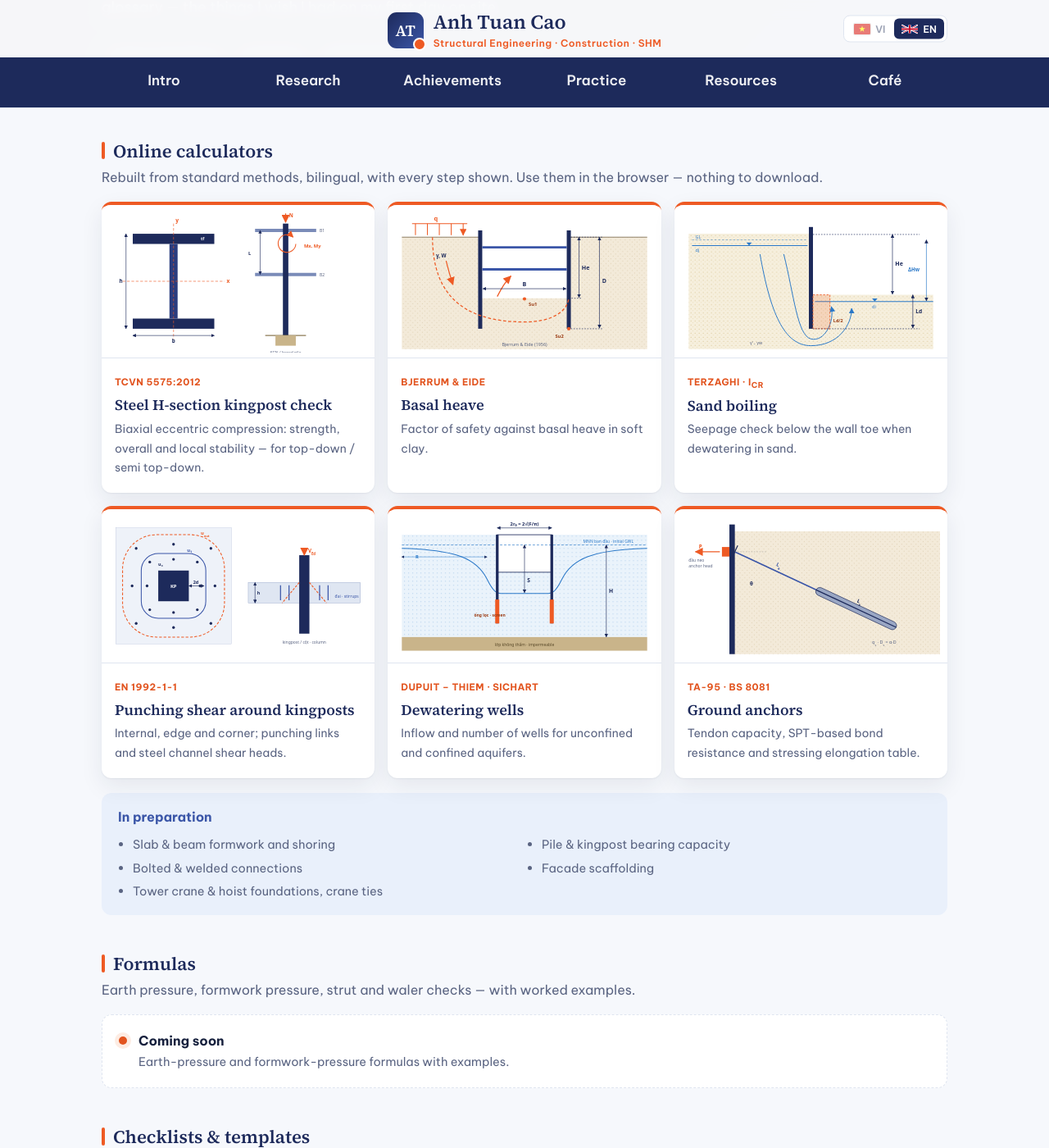
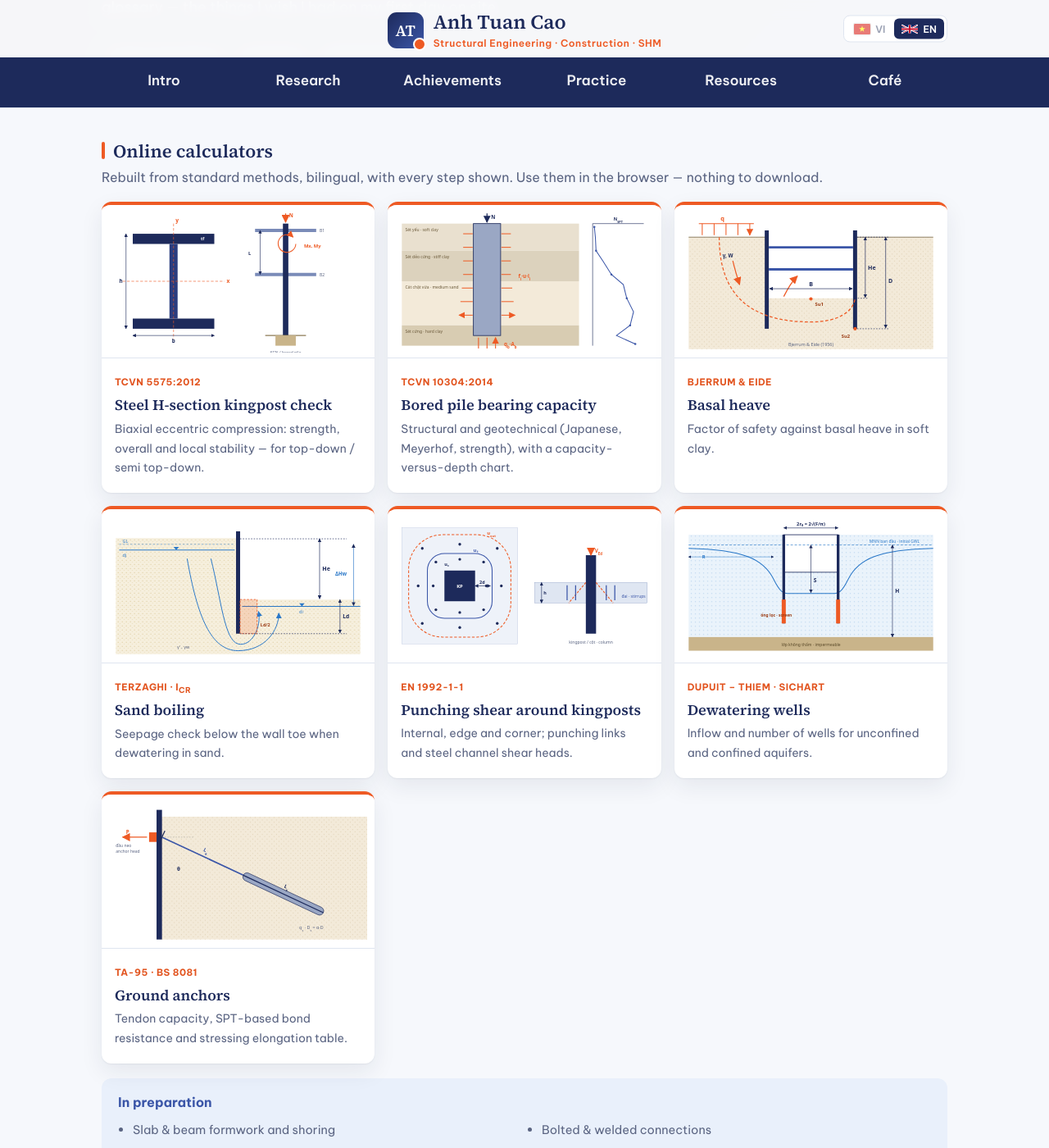
Before and after one commit to anhtuan-cao/anhtuan-cao.github.io, a Jekyll site: the page built from resources/index.html, in a window 1280 px wide and 1400 px high, scrolled down 338 px. Shown: the whole window at 82% size. Built offline with Jekyll 4.4.1, drawn with Linux system fonts in a browser that asks for light colours.

Commit message:
Add files via upload

```diff
--- a/assets/js/tools/tool-ui.js
+++ b/assets/js/tools/tool-ui.js
@@ -41,7 +41,7 @@
     var rs = f.querySelector('[data-reset]');
     if (rs) rs.addEventListener('click', function (e) {
       e.preventDefault();
-      f.querySelectorAll('input,select').forEach(function (el) {
+      f.querySelectorAll('input,select,textarea').forEach(function (el) {
         if (el.type === 'checkbox') el.checked = el.defaultChecked; else if (el.tagName === 'SELECT') { el.value = el.querySelector('option[selected]') ? el.querySelector('option[selected]').value : el.options[0].value; } else el.value = el.defaultValue;
       });
       run();
--- a/resources/index.html
+++ b/resources/index.html
@@ -20,6 +20,7 @@ subnav:
   <p><span class="l-en">Rebuilt from standard methods, bilingual, with every step shown. Use them in the browser — nothing to download.</span><span class="l-vi">Xây dựng lại từ phương pháp chuẩn, song ngữ, hiển thị từng bước tính. Dùng trực tiếp trên trình duyệt, không cần tải file.</span></p>
   <div class="tool-cards">
     <a class="tcard" href="/tools/kingpost/"><img src="/assets/img/tools/kingpost.svg" alt=""><div><span class="tc-tag">TCVN 5575:2012</span><h4><span class="l-vi">Kiểm tra Kingpost thép hình H</span><span class="l-en">Steel H-section kingpost check</span></h4><p><span class="l-vi">Nén lệch tâm hai phương: độ bền, ổn định tổng thể, ổn định cục bộ — dùng cho Top-down / Semi top-down.</span><span class="l-en">Biaxial eccentric compression: strength, overall and local stability — for top-down / semi top-down.</span></p></div></a>
+    <a class="tcard" href="/tools/suc-chiu-tai-coc/"><img src="/assets/img/tools/coc-khoan-nhoi.svg" alt=""><div><span class="tc-tag">TCVN 10304:2014</span><h4><span class="l-vi">Sức chịu tải cọc khoan nhồi</span><span class="l-en">Bored pile bearing capacity</span></h4><p><span class="l-vi">Theo vật liệu và đất nền (Nhật Bản, Meyerhof, cường độ), biểu đồ theo chiều sâu mũi cọc.</span><span class="l-en">Structural and geotechnical (Japanese, Meyerhof, strength), with a capacity-versus-depth chart.</span></p></div></a>
     <a class="tcard" href="/tools/day-troi-ho-dao/"><img src="/assets/img/tools/day-troi.svg" alt=""><div><span class="tc-tag">Bjerrum &amp; Eide</span><h4><span class="l-vi">Đẩy trồi đáy hố đào</span><span class="l-en">Basal heave</span></h4><p><span class="l-vi">Hệ số an toàn chống đẩy trồi cho hố đào trong đất sét yếu.</span><span class="l-en">Factor of safety against basal heave in soft clay.</span></p></div></a>
     <a class="tcard" href="/tools/cat-soi/"><img src="/assets/img/tools/cat-soi.svg" alt=""><div><span class="tc-tag">Terzaghi · i<sub>cr</sub></span><h4><span class="l-vi">Cát sôi (xói ngầm)</span><span class="l-en">Sand boiling</span></h4><p><span class="l-vi">Kiểm tra dòng thấm dưới chân tường khi hạ mực nước ngầm trong tầng cát.</span><span class="l-en">Seepage check below the wall toe when dewatering in sand.</span></p></div></a>
     <a class="tcard" href="/tools/choc-thung-san/"><img src="/assets/img/tools/choc-thung.svg" alt=""><div><span class="tc-tag">EN 1992-1-1</span><h4><span class="l-vi">Chọc thủng sàn quanh kingpost</span><span class="l-en">Punching shear around kingposts</span></h4><p><span class="l-vi">Cột giữa, biên, góc; cốt đai chống chọc thủng và thép hình C gia cường.</span><span class="l-en">Internal, edge and corner; punching links and steel channel shear heads.</span></p></div></a>
@@ -30,7 +31,6 @@ subnav:
     <b><span class="l-vi">Đang chuẩn bị</span><span class="l-en">In preparation</span></b>
     <ul>
       <li><span class="l-vi">Cốp pha &amp; hệ chống dầm sàn</span><span class="l-en">Slab &amp; beam formwork and shoring</span></li>
-      <li><span class="l-vi">Sức chịu tải cọc &amp; kingpost</span><span class="l-en">Pile &amp; kingpost bearing capacity</span></li>
       <li><span class="l-vi">Liên kết bu lông &amp; đường hàn</span><span class="l-en">Bolted &amp; welded connections</span></li>
       <li><span class="l-vi">Giàn giáo bao che</span><span class="l-en">Facade scaffolding</span></li>
       <li><span class="l-vi">Móng &amp; gông cẩu tháp, móng vận thăng</span><span class="l-en">Tower crane &amp; hoist foundations, crane ties</span></li>
--- a/style.css
+++ b/style.css
@@ -493,3 +493,36 @@ body.home .foot{margin-top:0}
 .tool-intro > *,.tool-grid > *{min-width:0}
 .tool-detail{overflow-x:auto}
 @media (max-width:760px){.calc-tbl{font-size:13px}.calc-tbl td{padding:6px 5px}.formula{font-size:16px;white-space:normal}}
+.tbl-fs{overflow:hidden}
+.soil-wrap{overflow-x:auto;margin:4px 0 8px}
+.soil-tbl{width:100%;border-collapse:collapse;font-size:13px;min-width:560px}
+.soil-tbl th{font-weight:600;color:var(--muted);text-align:left;padding:4px 4px;font-size:12px}
+.soil-tbl td{padding:3px 3px}
+.soil-tbl input,.soil-tbl select{width:100%;border:1px solid var(--line);border-radius:6px;padding:6px 6px;background:var(--bg);color:var(--ink);font:600 13px var(--sans)}
+.soil-tbl input{text-align:right}
+.soil-tbl .del{border:0;background:var(--soft);color:#b3261e;width:26px;height:26px;border-radius:6px;cursor:pointer;font-size:16px}
+.btn.sm{padding:6px 12px;font-size:13px}
+.tool-form textarea{width:100%;border:1px solid var(--line);border-radius:8px;background:var(--bg);color:var(--ink);font:500 13.5px/1.5 ui-monospace,Consolas,monospace;padding:8px 10px;margin:6px 0 4px;resize:vertical}
+.tool-chart{margin-top:22px;background:var(--surface);border-radius:12px;box-shadow:var(--shadow);padding:16px 18px}
+.tool-chart h3{font:600 18px var(--serif);color:var(--navy);margin-bottom:6px}
+@media (prefers-color-scheme:dark){.tool-chart h3{color:#fff}}
+.cap-chart{width:100%;height:auto;display:block}
+.cap-chart .grid{stroke:var(--line);stroke-width:1}
+.cap-chart .ax{font:12px var(--sans);fill:var(--muted)}
+.cap-chart .ax.b{font-weight:700;fill:var(--ink)}
+.legend{display:flex;flex-wrap:wrap;gap:16px;font-size:13px;color:var(--muted);margin-top:6px}
+.legend i{display:inline-block;width:18px;height:4px;border-radius:2px;vertical-align:middle;margin-right:6px}
+.res-tbl{margin-top:4px}
+.soil-wrap,.tool-form textarea,.tbl-fs .btn,.tbl-fs .small{clear:both}
+.tool-form fieldset > p.small{clear:both}
+.tool-form fieldset{min-width:0}
+.tool-grid.wide-form{grid-template-columns:1.45fr .8fr}
+.soil-tbl select:disabled{opacity:.35}
+.soil-tbl td:first-child input{min-width:62px}
+@media (max-width:960px){.tool-grid.wide-form{grid-template-columns:1fr}}
+.soil-tbl td:nth-child(4),.soil-tbl td:nth-child(5),.soil-tbl td:nth-child(6){width:72px}
+.soil-tbl td:nth-child(2) select{min-width:92px}.soil-tbl td:nth-child(3) select{min-width:120px}
+.soil-tbl td:first-child{width:74px}
+.soil-tbl input{padding:6px 4px}
+.soil-tbl td:nth-child(4),.soil-tbl td:nth-child(5){width:82px}
+.soil-tbl td:nth-child(3) select{min-width:0}
```
Also changed, not shown: assets/js/tools/pile-core.js (added, +89 -0 lines), tools/suc-chiu-tai-coc/index.html (added, +185 -0 lines), assets/img/tools/coc-khoan-nhoi.svg (added).
